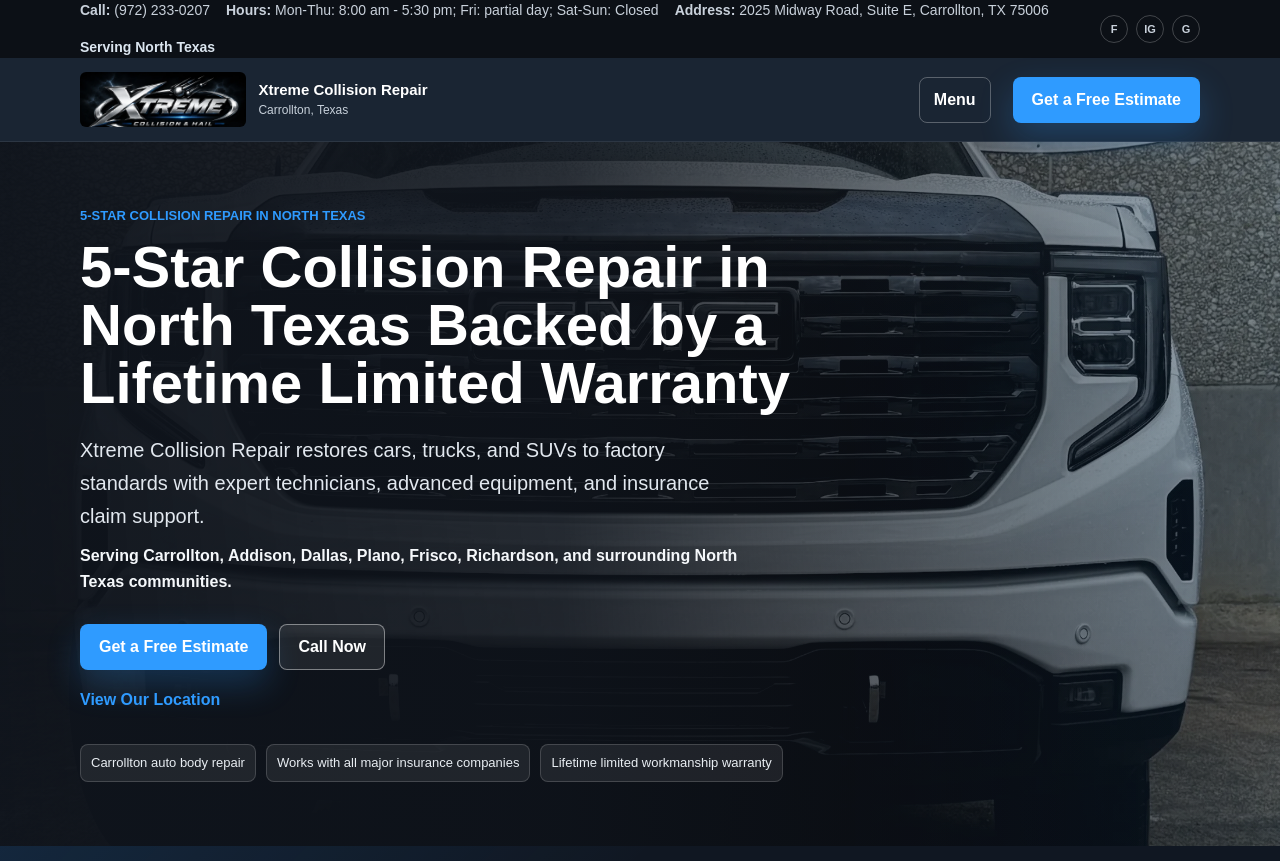
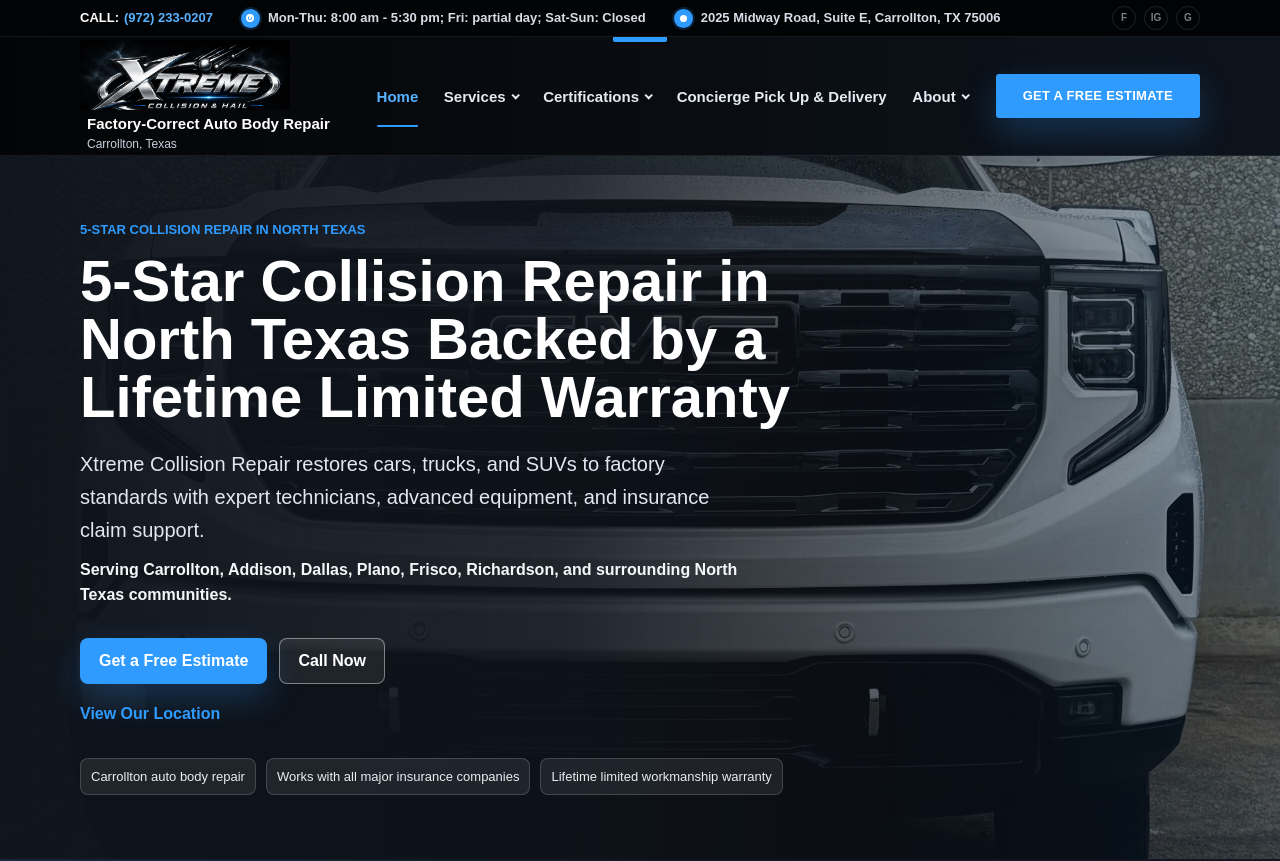
Before and after one commit to Clay7002/xtreme-site, a Next.js app: page / in a window 1280 px wide. Shown: the top 861 px of the page. Built offline with nearby package versions, Linux system fonts and the light colour scheme.

Commit message:
Clean up top header layout

```diff
--- a/app/components.tsx
+++ b/app/components.tsx
@@ -77,16 +77,18 @@ function TopContactBar() {
     <div className="top-contact">
       <div className="container top-contact-inner">
         <div className="top-contact-links">
-          <a data-track="phone:top-bar" href={siteInfo.phoneHref}>
-            <strong>Call:</strong> {siteInfo.phoneLabel}
+          <a className="top-contact-item top-contact-call" data-track="phone:top-bar" href={siteInfo.phoneHref}>
+            <strong>Call:</strong>
+            <span className="top-contact-value">{siteInfo.phoneLabel}</span>
           </a>
-          <Link href="/contact#hours">
-            <strong>Hours:</strong> {siteInfo.hoursLabel}
+          <Link className="top-contact-item" href="/contact#hours">
+            <span className="top-contact-icon top-contact-icon-clock" aria-hidden="true" />
+            <span>{siteInfo.hoursLabel}</span>
           </Link>
-          <a data-track="directions:top-bar" href={siteInfo.mapsHref}>
-            <strong>Address:</strong> {siteInfo.addressLabel}
+          <a className="top-contact-item top-contact-address" data-track="directions:top-bar" href={siteInfo.mapsHref}>
+            <span className="top-contact-icon top-contact-icon-pin" aria-hidden="true" />
+            <span>{siteInfo.addressLabel}</span>
           </a>
-          <span className="top-service-area">Serving North Texas</span>
         </div>
         <div className="social-links" aria-label="Social media links">
           {socialLinks.map((link) => (
@@ -111,15 +113,14 @@ function Header() {
       <div className="container header-inner">
         <Link className="brand" href="/" aria-label="Xtreme Collision Repair home">
           <img className="brand-logo" src="/brand/xtreme-logo.webp" alt="Xtreme Collision & Hail" />
-          <span>
-            <strong>{siteInfo.name}</strong>
+          <span className="brand-copy">
+            <strong>Factory-Correct Auto Body Repair</strong>
             <small>{siteInfo.city}, {siteInfo.region}</small>
           </span>
         </Link>
         <nav className="nav-links" aria-label="Main navigation">
-          {navLinks.map((link) => (
-            link.label === "Services" ? (
-              <details className="nav-dropdown" key={link.href}>
+          <Link className="nav-active" href="/">Home</Link>
+          <details className="nav-dropdown">
             <summary>Services</summary>
             <div className="dropdown-menu">
               <Link href="/services">All Services</Link>
@@ -130,12 +131,26 @@ function Header() {
               ))}
             </div>
           </details>
-            ) : (
-              <Link key={link.href} href={link.href}>
-                {link.label}
-              </Link>
-            )
-          ))}
+          <details className="nav-dropdown">
+            <summary>Certifications</summary>
+            <div className="dropdown-menu">
+              <Link href="/certifications">OEM Certifications</Link>
+              <Link href="/our-facility">Shop Equipment</Link>
+              <Link href="/gallery">Work Gallery</Link>
+            </div>
+          </details>
+          <Link href="/contact">Concierge Pick Up & Delivery</Link>
+          <details className="nav-dropdown">
+            <summary>About</summary>
+            <div className="dropdown-menu">
+              <Link href="/about">About Us</Link>
+              <Link href="/repair-process">Repair Process</Link>
+              <Link href="/insurance-claims-assistance">Insurance Claims</Link>
+              <Link href="/resources">Resources / Blog</Link>
+              <Link href="/reviews">Reviews</Link>
+              <Link href="/contact">Contact</Link>
+            </div>
+          </details>
         </nav>
         <details className="mobile-menu">
           <summary aria-label="Open navigation menu">Menu</summary>
--- a/app/globals.css
+++ b/app/globals.css
@@ -64,38 +64,93 @@ svg {
 }
 
 .top-contact {
-  background: #0c1016;
+  border-bottom: 1px solid rgba(255, 255, 255, 0.08);
+  background: #020305;
   color: #f5f7fa;
-  font-size: 14px;
+  font-size: 13px;
 }
 
 .top-contact-inner {
   display: flex;
-  min-height: 42px;
+  min-height: 36px;
   align-items: center;
   justify-content: space-between;
-  gap: 18px;
+  gap: 24px;
 }
 
 .top-contact-links {
   display: flex;
   flex-wrap: wrap;
   align-items: center;
-  gap: 16px;
-}
-
-.top-contact a,
-.top-contact .social-icon {
-  color: var(--gold);
+  gap: 28px;
+}
+
+.top-contact-item {
+  display: inline-flex;
+  align-items: center;
+  gap: 8px;
+  color: #d7dde5;
+  font-weight: 700;
+  white-space: nowrap;
+}
+
+.top-contact-call {
+  gap: 5px;
+  text-transform: uppercase;
+}
+
+.top-contact-call strong {
+  color: var(--white);
+  font-weight: 900;
+}
+
+.top-contact-value {
+  color: #58b2ff;
+  font-weight: 900;
+}
+
+.top-contact-icon {
+  position: relative;
+  display: inline-grid;
+  width: 19px;
+  height: 19px;
+  flex: 0 0 auto;
+  place-items: center;
+  border-radius: 50%;
+  background: var(--orange);
+  box-shadow: 0 0 0 2px rgba(47, 155, 255, 0.18);
+}
+
+.top-contact-icon::before,
+.top-contact-icon::after {
+  position: absolute;
+  content: "";
+}
+
+.top-contact-icon-clock::before {
+  width: 8px;
+  height: 8px;
+  border: 2px solid var(--white);
+  border-radius: 50%;
+}
+
+.top-contact-icon-clock::after {
+  width: 4px;
+  height: 4px;
+  border-top: 2px solid var(--white);
+  border-left: 2px solid var(--white);
+  transform: translate(1px, -1px);
+}
+
+.top-contact-icon-pin::before {
+  width: 7px;
+  height: 7px;
+  border-radius: 50%;
+  background: var(--white);
 }
 
 .top-contact a:hover {
   color: var(--white);
-}
-
-.top-service-area {
-  color: #dbe5ef;
-  font-weight: 800;
 }
 
 .social-links {
@@ -106,13 +161,13 @@ svg {
 
 .social-icon {
   display: grid;
-  width: 28px;
-  height: 28px;
+  width: 24px;
+  height: 24px;
   place-items: center;
-  border: 1px solid rgba(255, 255, 255, 0.22);
+  border: 1px solid rgba(255, 255, 255, 0.12);
   border-radius: 50%;
-  color: #dfe7ef;
-  font-size: 11px;
+  color: rgba(223, 231, 239, 0.54);
+  font-size: 10px;
   font-weight: 900;
   line-height: 1;
   text-transform: uppercase;
@@ -129,17 +184,31 @@ svg {
   top: 0;
   z-index: 20;
   border-bottom: 1px solid rgba(255, 255, 255, 0.08);
-  background: rgba(17, 29, 43, 0.96);
+  background:
+    linear-gradient(90deg, rgba(2, 3, 5, 0.96), rgba(9, 16, 25, 0.82)),
+    rgba(2, 3, 5, 0.86);
   color: var(--white);
   backdrop-filter: blur(16px);
 }
 
+.site-header::before {
+  position: absolute;
+  top: 0;
+  left: 50%;
+  width: 54px;
+  height: 5px;
+  border-radius: 0 0 2px 2px;
+  background: var(--orange);
+  content: "";
+  transform: translateX(-50%);
+}
+
 .header-inner {
   display: flex;
-  min-height: 78px;
+  min-height: 118px;
   align-items: center;
   justify-content: space-between;
-  gap: 22px;
+  gap: 28px;
 }
 
 .brand {
@@ -147,6 +216,13 @@ svg {
   min-width: 286px;
   align-items: center;
   gap: 12px;
+}
+
+.site-header .brand {
+  min-width: 250px;
+  flex-direction: column;
+  align-items: flex-start;
+  gap: 5px;
 }
 
 .brand-logo {
@@ -158,6 +234,16 @@ svg {
   object-fit: contain;
 }
 
+.site-header .brand-logo {
+  width: clamp(210px, 16vw, 270px);
+  max-height: 82px;
+  border-radius: 0;
+}
+
+.brand-copy {
+  padding-left: 7px;
+}
+
 .brand-mark {
   display: grid;
   width: 42px;
@@ -191,14 +277,34 @@ svg {
   display: flex;
   flex: 1;
   align-items: center;
-  justify-content: center;
-  gap: 18px;
-  color: #dce3eb;
-  font-size: 14px;
-}
-
-.nav-links a {
+  justify-content: flex-end;
+  gap: clamp(18px, 2vw, 34px);
+  color: #e5ebf1;
+  font-size: 15px;
+}
+
+.nav-links a,
+.nav-dropdown summary {
+  position: relative;
+  padding: 10px 0;
+  font-weight: 800;
+  line-height: 1;
   white-space: nowrap;
+}
+
+.nav-links .nav-active {
+  color: #58b2ff;
+}
+
+.nav-links .nav-active::after {
+  position: absolute;
+  right: 0;
+  bottom: -13px;
+  left: 0;
+  height: 2px;
+  border-radius: 99px;
+  background: var(--orange);
+  content: "";
 }
 
 .nav-dropdown {
@@ -229,7 +335,7 @@ svg {
 
 .dropdown-menu {
   position: absolute;
-  top: calc(100% + 18px);
+  top: calc(100% + 22px);
   left: -18px;
   z-index: 40;
   display: grid;
@@ -261,6 +367,15 @@ svg {
   flex: 0 0 auto;
 }
 
+.header-cta .button {
+  min-height: 44px;
+  border-radius: 3px;
+  padding: 14px 26px;
+  font-size: 13px;
+  letter-spacing: 0.02em;
+  text-transform: uppercase;
+}
+
 .mobile-menu {
   display: none;
   position: relative;
@@ -288,13 +403,17 @@ svg {
   top: calc(100% + 12px);
   right: 0;
   z-index: 60;
-  display: grid;
+  display: none;
   width: min(340px, calc(100vw - 28px));
   border: 1px solid rgba(255, 255, 255, 0.14);
   border-radius: 8px;
   background: #0d141d;
   box-shadow: 0 24px 60px rgba(0, 0, 0, 0.38);
   padding: 12px;
+}
+
+.mobile-menu[open] .mobile-menu-panel {
+  display: grid;
 }
 
 .mobile-menu-panel a,
@@ -1733,7 +1852,7 @@ svg {
   text-align: right;
 }
 
-@media (max-width: 1280px) {
+@media (max-width: 1180px) {
   .header-inner {
     flex-wrap: wrap;
     padding: 14px 0;
@@ -1808,8 +1927,8 @@ svg {
 
   .top-contact-inner {
     min-height: 0;
-    flex-direction: column;
-    align-items: flex-start;
+    flex-direction: row;
+    align-items: center;
     gap: 6px;
     padding: 9px 0;
   }
@@ -1819,8 +1938,17 @@ svg {
     gap: 6px;
   }
 
+  .top-contact-address {
+    display: none;
+  }
+
+  .top-contact .social-links {
+    display: none;
+  }
+
   .header-inner {
     gap: 14px;
+    min-height: 88px;
   }
 
   .brand {
@@ -1829,6 +1957,15 @@ svg {
 
   .brand-logo {
     width: 156px;
+  }
+
+  .site-header .brand-logo {
+    width: 190px;
+    max-height: 66px;
+  }
+
+  .brand-copy {
+    display: none;
   }
 
   .site-header .button {
```
Lines whose indentation alone changed are shown as unchanged.
